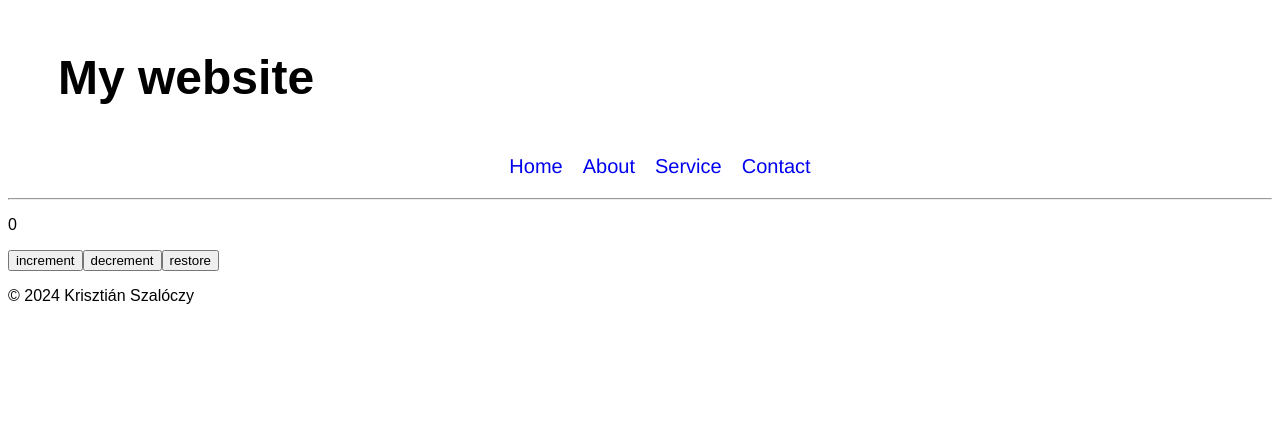
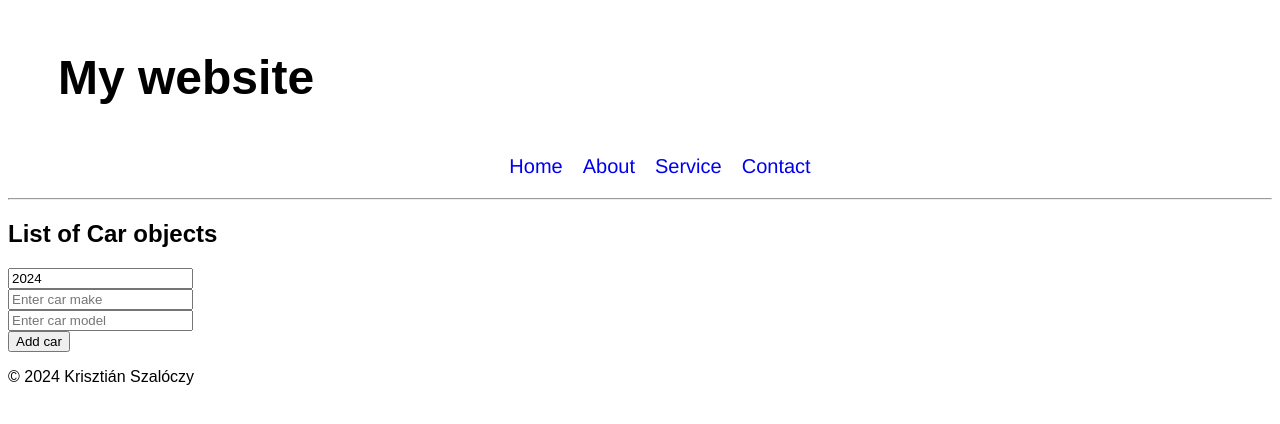
Before and after one commit to szaloczy/Y4O4X0WebTechGyak, a React (Vite) app in the folder webtech1/my-react-app/: page / in a window 1280 px wide. Shown: the top 424 px of the page. Built offline with nearby package versions, Linux system fonts and the light colour scheme.

Commit message:
update-arrays-objects

```diff
--- a/webtech1/my-react-app/src/App.jsx
+++ b/webtech1/my-react-app/src/App.jsx
@@ -1,14 +1,7 @@
 import Footer from './Footer'
 import Header from './Header/Header'
-import Card from './Card'
-import Button from './Button/Button'
-import Student from './Student'
-import UserGreeting from './UserGreeting'
-import List from './List'
-import ProfilePicture from './ProfilePicture'
-import MyComponent from './MyComponent'
 import Counter from './Counter'
-import ColorPicker from './ColorPickerComponent'
+import MyComponent4 from './MyComponent4';
 
 
 function App() {
@@ -21,7 +14,7 @@
   return(
     <>
     <Header></Header>
-    <Counter></Counter>
+    <MyComponent4></MyComponent4>
     <Footer></Footer>
     </>
   );
--- /dev/null
+++ b/webtech1/my-react-app/src/MyComponent4.jsx
@@ -0,0 +1,60 @@
+import React, {useState} from 'react';
+
+function MyComponent4() {
+
+    const [cars, setCars] = useState([]);
+    const [carYear, setCarYear] = useState(new Date().getFullYear());
+    const [carMake, setCarMake] = useState("");
+    const [carModel, setCarModel] = useState("");
+
+
+    function handleAddCar(){
+        const newCar = {year: carYear,
+                        make:carMake,
+                        model:carModel}
+
+        setCars(c => ([...c, newCar]));
+
+        setCarYear(new Date().getFullYear());
+        setCarMake("");
+        setCarModel("");
+    }
+
+    function handleRemoveCar(index){
+        setCars(c => c.filter((_, i) => i !== index));
+    }
+
+    function handleYearChange(e){
+        setCarYear(e.target.value)
+    }
+
+    function handleMakeChange(e){
+        setCarMake(e.target.value);
+    }
+
+    function handleModelChange(e){
+        setCarModel(e.target.value);
+    }
+
+    return(
+        <>
+        <div>
+            <h2>List of Car objects</h2>
+            <ul>
+                {cars.map((car, index) =>
+                <li key={index} onClick={() => handleRemoveCar(index)}>
+                    {car.year} {car.make} {car.model}
+                </li>
+                )}
+            </ul>
+
+            <input type="number" value={carYear} onChange={handleYearChange}/><br />
+            <input type="text" value={carMake} onChange={handleMakeChange} placeholder='Enter car make'/><br />
+            <input type="text"  value={carModel} onChange={handleModelChange} placeholder="Enter car model"/><br />
+            <button onClick={handleAddCar}>Add car</button>
+        </div>
+        </>
+    );
+}
+
+export default MyComponent4
```
Also changed, not shown: webtech1/my-react-app/src/MyComponent2.jsx (added, +34 -0 lines), webtech1/my-react-app/src/MyComponent3.jsx (added, +36 -0 lines).
